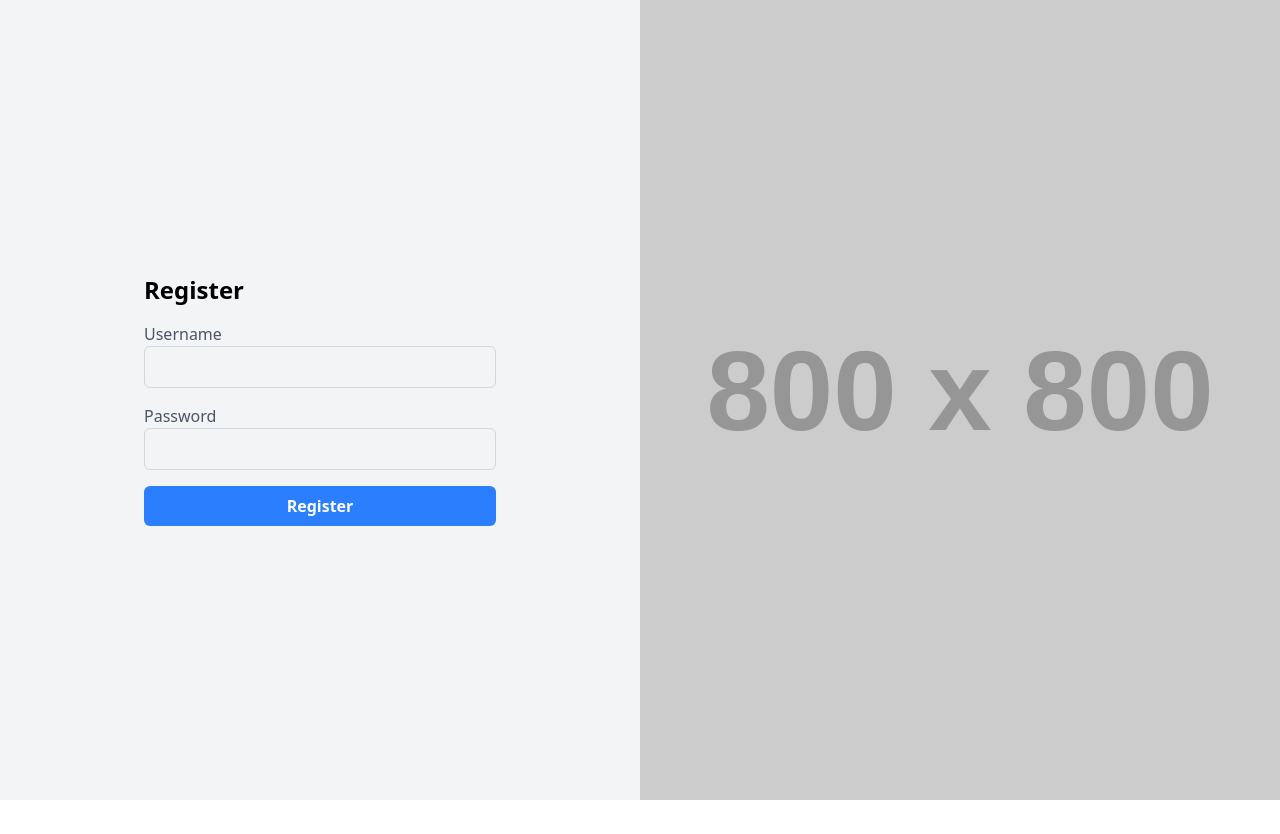
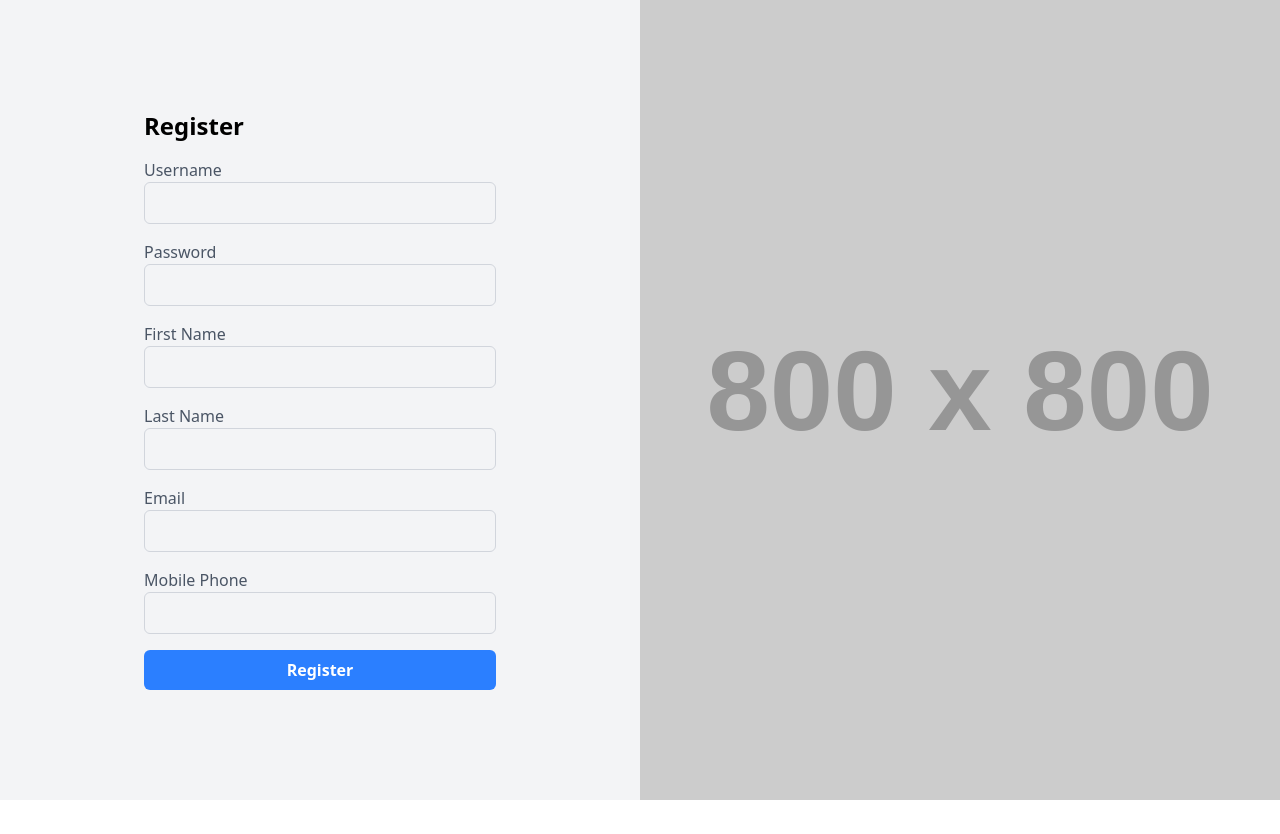
Before and after one commit to lilassaf/react-servicenow, a React (Vite) app: page /register in a window 1280 px wide. Before the commit the page ends 800 px from the top, so only its background shows below. Built offline with nearby package versions, Linux system fonts and the light colour scheme.

Commit message:
auth login and register created

```diff
--- a/package.json
+++ b/package.json
@@ -13,6 +13,7 @@
     "@reduxjs/toolkit": "^2.7.0",
     "@tailwindcss/vite": "^4.1.4",
     "antd": "^5.24.7",
+    "axios": "^1.8.4",
     "react": "^19.0.0",
     "react-dom": "^19.0.0",
     "react-redux": "^9.2.0",
--- /dev/null
+++ b/src/app/store.js
@@ -0,0 +1,10 @@
+import { configureStore } from '@reduxjs/toolkit';
+import authReducer from '../features/auth/authSlice';
+
+const store = configureStore({
+  reducer: {
+    auth: authReducer,
+  },
+});
+
+export default store;
--- a/src/components/auth/loginform.jsx
+++ b/src/components/auth/loginform.jsx
@@ -1,6 +1,48 @@
-function loginform() {
+import React, { useState, useEffect } from 'react';
+import { useDispatch, useSelector } from 'react-redux';
+import { userLogin } from '../../features/auth/authActions';
+import { useNavigate } from 'react-router-dom';
+
+function LoginForm() {
+  const [formData, setFormData] = useState({
+    username: '',
+    password: ''
+  });
+
+  const { loading, error } = useSelector((state) => state.auth);
+  const dispatch = useDispatch();
+  const navigate = useNavigate();
+
+  // Clear any potential stored values on mount
+  useEffect(() => {
+    setFormData({
+      username: '',
+      password: ''
+    });
+  }, []);
+
+  const handleChange = (e) => {
+    setFormData({
+      ...formData,
+      [e.target.name]: e.target.value
+    });
+  };
+
+  const handleSubmit = async (e) => {
+    e.preventDefault();
+    try {
+      const response = await dispatch(userLogin(formData));
+      if (response?.payload?.id_token) {
+        localStorage.setItem('access_token', response.payload.id_token);
+        navigate('/dashboard');
+      }
+    } catch (err) {
+      console.error('Login error:', err.message);
+    }
+  };
+
   return (
-        <form action="#" method="POST">
+    <form onSubmit={handleSubmit} autoComplete="off">
       <div className="mb-4">
         <label htmlFor="username" className="block text-gray-600">
           Username
@@ -9,8 +51,11 @@ function loginform() {
           type="text"
           id="username"
           name="username"
-                className="w-full border border-gray-300 rounded-md py-2 px-3 focus:outline-none focus:border-blue-500"
-                autoComplete="off"
+          value={formData.username}
+          onChange={handleChange}
+          className={`w-full border border-gray-300 rounded-md py-2 px-3 focus:outline-none focus:border-blue-500 ${error ? 'border-red-500' : ''}`}
+          autoComplete="new-username"  // Changed from "username"
+          disabled={loading}
         />
       </div>
 
@@ -22,37 +67,23 @@ function loginform() {
           type="password"
           id="password"
           name="password"
-                className="w-full border border-gray-300 rounded-md py-2 px-3 focus:outline-none focus:border-blue-500"
-                autoComplete="off"
+          value={formData.password}
+          onChange={handleChange}
+          className={`w-full border border-gray-300 rounded-md py-2 px-3 focus:outline-none focus:border-blue-500 ${error ? 'border-red-500' : ''}`}
+          autoComplete="new-password"  // Changed from "current-password"
+          disabled={loading}
         />
-            </div>
-
-            <div className="mb-4 flex items-center">
-              <input
-                type="checkbox"
-                id="remember"
-                name="remember"
-                className="text-blue-500"
-              />
-              <label htmlFor="remember" className="text-gray-600 ml-2">
-                Remember Me
-              </label>
-            </div>
-
-            <div className="mb-6 text-blue-500">
-              <a href="#" className="hover:underline">
-                Forgot Password?
-              </a>
       </div>
 
       <button
         type="submit"
-              className="bg-blue-500 hover:bg-blue-600 text-white font-semibold rounded-md py-2 px-4 w-full"
+        disabled={loading}
+        className="bg-blue-500 hover:bg-blue-600 text-white font-semibold rounded-md py-2 px-4 w-full disabled:bg-blue-400"
       >
-              Login
+        {loading ? 'Logging in...' : 'Login'}
       </button>
     </form>
   );
 }
 
-export default loginform;
+export default LoginForm;
--- a/src/components/auth/registerform.jsx
+++ b/src/components/auth/registerform.jsx
@@ -1,45 +1,168 @@
-function registerform() {
+import React, { useState } from 'react';
+import { useDispatch, useSelector } from 'react-redux';
+import { registerUser } from "../../features/auth/authActions";
+import { useNavigate } from 'react-router-dom';
+
+
+const RegisterForm = () => {
+  const dispatch = useDispatch();
+  const navigate = useNavigate();
+
+  const { loading, error } = useSelector((state) => state.auth);
+
+  // State for form inputs
+  const [formData, setFormData] = useState({
+    user_name: '',
+    user_password: '',
+    first_name: '',
+    last_name: '',
+    email: '',
+    mobile_phone: ''
+  });
+
+  const handleChange = (e) => {
+    setFormData({
+      ...formData,
+      [e.target.name]: e.target.value
+    });
+  };
+
+  const handleRegister = async (e) => {
+    e.preventDefault();
+
+    try {
+      const result = await dispatch(registerUser(formData));
+
+      if (registerUser.fulfilled.match(result)) {
+        alert('Registration successful!');
+        navigate('/login');
+        // Reset form after successful registration
+        setFormData({
+          user_name: '',
+          user_password: '',
+          first_name: '',
+          last_name: '',
+          email: '',
+          mobile_phone: ''
+        });
+      }
+    } catch (err) {
+      console.error('Registration error:', err);
+    }
+  };
+
   return (
-
-        <form action="#" method="POST">
+    <form onSubmit={handleRegister}>
       <div className="mb-4">
-          <label htmlFor="username" className="block text-gray-600">
+        <label htmlFor="user_name" className="block text-gray-600">
           Username
         </label>
         <input
           type="text"
-            id="username"
-            name="username"
+          id="user_name"
+          name="user_name"
           className="w-full border border-gray-300 rounded-md py-2 px-3 focus:outline-none focus:border-blue-500"
-            autoComplete="off"
+          value={formData.user_name}
+          onChange={handleChange}
+          autoComplete="username"
+          required
         />
       </div>
 
       <div className="mb-4">
-          <label htmlFor="password" className="block text-gray-600">
+        <label htmlFor="user_password" className="block text-gray-600">
           Password
         </label>
         <input
           type="password"
-            id="password"
-            name="password"
+          id="user_password"
+          name="user_password"
           className="w-full border border-gray-300 rounded-md py-2 px-3 focus:outline-none focus:border-blue-500"
-            autoComplete="off"
+          value={formData.user_password}
+          onChange={handleChange}
+          autoComplete="new-password"
+          required
         />
       </div>
 
+      <div className="mb-4">
+        <label htmlFor="first_name" className="block text-gray-600">
+          First Name
+        </label>
+        <input
+          type="text"
+          id="first_name"
+          name="first_name"
+          className="w-full border border-gray-300 rounded-md py-2 px-3 focus:outline-none focus:border-blue-500"
+          value={formData.first_name}
+          onChange={handleChange}
+          autoComplete="given-name"
+          required
+        />
+      </div>
 
+      <div className="mb-4">
+        <label htmlFor="last_name" className="block text-gray-600">
+          Last Name
+        </label>
+        <input
+          type="text"
+          id="last_name"
+          name="last_name"
+          className="w-full border border-gray-300 rounded-md py-2 px-3 focus:outline-none focus:border-blue-500"
+          value={formData.last_name}
+          onChange={handleChange}
+          autoComplete="family-name"
+          required
+        />
+      </div>
 
+      <div className="mb-4">
+        <label htmlFor="email" className="block text-gray-600">
+          Email
+        </label>
+        <input
+          type="email"
+          id="email"
+          name="email"
+          className="w-full border border-gray-300 rounded-md py-2 px-3 focus:outline-none focus:border-blue-500"
+          value={formData.email}
+          onChange={handleChange}
+          autoComplete="email"
+          required
+        />
+      </div>
+
+      <div className="mb-4">
+        <label htmlFor="mobile_phone" className="block text-gray-600">
+          Mobile Phone
+        </label>
+        <input
+          type="tel"
+          id="mobile_phone"
+          name="mobile_phone"
+          className="w-full border border-gray-300 rounded-md py-2 px-3 focus:outline-none focus:border-blue-500"
+          value={formData.mobile_phone}
+          onChange={handleChange}
+          autoComplete="tel"
+        />
+      </div>
+
+      {error && (
+        <div className="mb-4 text-red-500 text-sm">
+          {error}
+        </div>
+      )}
 
       <button
         type="submit"
-          className="bg-blue-500 hover:bg-blue-600 text-white font-semibold rounded-md py-2 px-4 w-full"
+        disabled={loading}
+        className="bg-blue-500 hover:bg-blue-600 text-white font-semibold rounded-md py-2 px-4 w-full disabled:bg-blue-300 disabled:cursor-not-allowed"
       >
-          Register
+        {loading ? 'Registering...' : 'Register'}
       </button>
     </form>
+  );
+};
 
-     );
-}
-
-export default registerform;
+export default RegisterForm;
--- /dev/null
+++ b/src/features/auth/authActions.js
@@ -0,0 +1,76 @@
+import axios from 'axios';
+import { createAsyncThunk } from '@reduxjs/toolkit';
+
+const backendURL = import.meta.env.MODE !== 'production'
+  ? 'http://localhost:5000'
+  : import.meta.env.VITE_SERVER_URL;
+
+  export const userLogin = createAsyncThunk(
+    '/login',
+    async ({ username, password }, { rejectWithValue }) => {
+      try {
+        const config = {
+          headers: {
+            'Content-Type': 'application/json',
+          },
+        };
+
+        const { data } = await axios.post(
+          `${backendURL}/api/get-token`,
+          { username, password },
+          config
+        );
+
+        // Store the correct token in localStorage
+        localStorage.setItem('access_token', data.access_token); // Update to store access_token
+        return data;
+      } catch (error) {
+        if (error.response && error.response.data.message) {
+          return rejectWithValue(error.response.data.message);
+        } else {
+          return rejectWithValue(error.message);
+        }
+      }
+    }
+  );
+
+  export const registerUser = createAsyncThunk(
+    'auth/register',
+    async ({
+      user_name,
+      user_password,
+      first_name,
+      last_name,
+      email,
+      mobile_phone
+    }, { rejectWithValue }) => {
+      try {
+        const config = {
+          headers: {
+            'Content-Type': 'application/json',
+          },
+        };
+
+        const { data } = await axios.post(
+          `${backendURL}/api/create-user`,
+          {
+            user_name,
+            user_password,
+            first_name,
+            last_name,
+            email,
+            mobile_phone
+          },
+          config
+        );
+
+        return data;
+      } catch (error) {
+        if (error.response && error.response.data.message) {
+          return rejectWithValue(error.response.data.message);
+        } else {
+          return rejectWithValue(error.message);
+        }
+      }
+    }
+  );
--- /dev/null
+++ b/src/features/auth/authSlice.js
@@ -0,0 +1,55 @@
+// src/features/auth/authSlice.js
+import { createSlice } from '@reduxjs/toolkit';
+import { userLogin, registerUser } from './authActions';
+
+const initialState = {
+  loading: false,
+  userInfo: null,
+  userToken: null,
+  error: null,
+  success: false,
+};
+
+const authSlice = createSlice({
+  name: 'auth',
+  initialState,
+  reducers: {
+    // You can add other reducers if needed
+  },
+  extraReducers: (builder) => {
+    builder
+      .addCase(userLogin.pending, (state) => {
+        state.loading = true;
+        state.error = null;
+      })
+      .addCase(userLogin.fulfilled, (state, { payload }) => {
+        console.log('Login successful, payload:', {
+          ...payload,
+          id_token: '******', // Mask the token in the logs
+        });
+        state.loading = false;
+        state.userInfo = payload;  // Store user info
+        state.userToken = payload.id_token;  // Save the token (assuming it's 'id_token')
+      })
+      .addCase(userLogin.rejected, (state, { payload }) => {
+        console.log('Login failed, error:', payload); // Debugging
+        state.loading = false;
+        state.error = payload?.message || 'Login failed'; // Fallback error message
+      })
+      .addCase(registerUser.pending, (state) => {
+        state.loading = true;
+        state.error = null;
+      })
+      .addCase(registerUser.fulfilled, (state) => {
+        state.loading = false;
+        state.success = true;
+      })
+      .addCase(registerUser.rejected, (state, { payload }) => {
+        state.loading = false;
+        state.error = payload;
+      });
+  },
+});
+
+export const { logout, setCredentials } = authSlice.actions;
+export default authSlice.reducer;
--- a/src/main.jsx
+++ b/src/main.jsx
@@ -2,7 +2,7 @@ import React from 'react';
 import { createRoot } from 'react-dom/client';
 import './index.css';
 import { Provider } from 'react-redux';
-import { store } from './store';
+import store from './app/store.js';
 import App from './App.jsx';
 
 createRoot(document.getElementById('root')).render(
```
Also changed, not shown: src/views/auth/Register.jsx (line endings or trailing spaces), 1 other file (tests, documents, lock files or other folders). Lines whose indentation alone changed are shown as unchanged.
